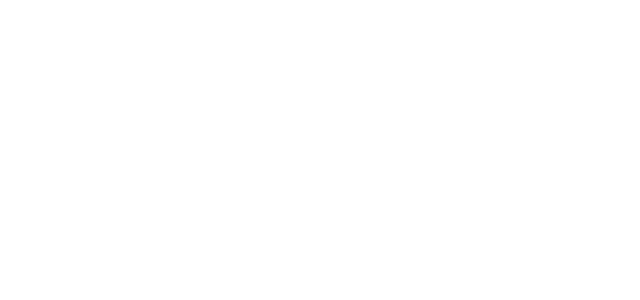
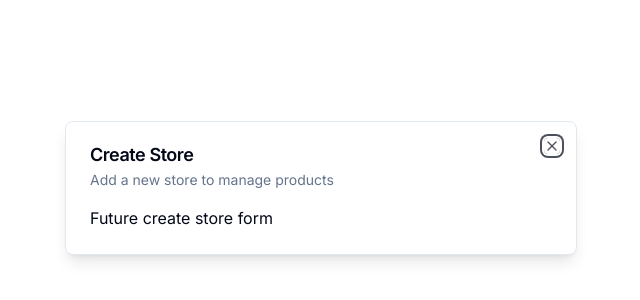
Before and after one commit to abdu11ahbaig/e-com-admin, a Next.js app: page / in a window 1280 px wide. Shown: the part 212-512 px from the top of the page, without its empty margins (319-959 px from the left). Built offline with nearby package versions, Linux system fonts and the light colour scheme.

Commit message:
develop modal UI to create store

```diff
--- a/app/(root)/page.tsx
+++ b/app/(root)/page.tsx
@@ -1,11 +1,21 @@
-import { UserButton } from "@clerk/nextjs"
+"use client";
 
-const setupPage= () => {
-  return (
-    <div className="p-4">
-      <UserButton afterSignOutUrl="/" />
-    </div>
-  );
-}
+import { useEffect } from "react";
+import { useParams } from "next/navigation";
 
-export default setupPage;
+import { useStoreModal } from "@/hooks/use-store-modal";
+
+const SetupPage = () => {
+  const onOpen = useStoreModal((state) => state.onOpen);
+  const isOpen = useStoreModal((state) => state.isOpen);
+
+  useEffect(() => {
+    if (!isOpen) {
+      onOpen();
+    }
+  }, [isOpen, onOpen]);
+
+  return null;
+};
+
+export default SetupPage;
--- a/app/layout.tsx
+++ b/app/layout.tsx
@@ -2,6 +2,7 @@
 import { Inter } from 'next/font/google'
 import './globals.css'
 import { ClerkProvider } from '@clerk/nextjs'
+import { ModalProvider } from '@/providers/modal-provider'
 
 const inter = Inter({ subsets: ['latin'] })
 
@@ -18,7 +19,10 @@
   return (
     <ClerkProvider>
     <html lang="en">
-      <body className={inter.className}>{children}</body>
+      <body className={inter.className}>
+        <ModalProvider/>
+        {children}
+      </body>
     </html>
     </ClerkProvider>
   )
--- /dev/null
+++ b/components/modals/store-modal.tsx
@@ -0,0 +1,19 @@
+"use client";
+
+import { useStoreModal } from "@/hooks/use-store-modal";
+import { Modal } from "../ui/modal";
+
+export const StoreModal = () => {
+  const storeModal = useStoreModal();
+
+
+  return(
+    <Modal title="Create Store"
+    description="Add a new store to manage products"
+    isOpen={storeModal.isOpen}
+    onClose={storeModal.onClose}>
+      Future create store form
+
+    </Modal>
+  )
+}
--- /dev/null
+++ b/components/ui/dialog.tsx
@@ -0,0 +1,122 @@
+"use client"
+
+import * as React from "react"
+import * as DialogPrimitive from "@radix-ui/react-dialog"
+import { X } from "lucide-react"
+
+import { cn } from "@/lib/utils"
+
+const Dialog = DialogPrimitive.Root
+
+const DialogTrigger = DialogPrimitive.Trigger
+
+const DialogPortal = DialogPrimitive.Portal
+
+const DialogClose = DialogPrimitive.Close
+
+const DialogOverlay = React.forwardRef<
+  React.ElementRef<typeof DialogPrimitive.Overlay>,
+  React.ComponentPropsWithoutRef<typeof DialogPrimitive.Overlay>
+>(({ className, ...props }, ref) => (
+  <DialogPrimitive.Overlay
+    ref={ref}
+    className={cn(
+      "fixed inset-0 z-50 bg-background/80 backdrop-blur-sm data-[state=open]:animate-in data-[state=closed]:animate-out data-[state=closed]:fade-out-0 data-[state=open]:fade-in-0",
+      className
+    )}
+    {...props}
+  />
+))
+DialogOverlay.displayName = DialogPrimitive.Overlay.displayName
+
+const DialogContent = React.forwardRef<
+  React.ElementRef<typeof DialogPrimitive.Content>,
+  React.ComponentPropsWithoutRef<typeof DialogPrimitive.Content>
+>(({ className, children, ...props }, ref) => (
+  <DialogPortal>
+    <DialogOverlay />
+    <DialogPrimitive.Content
+      ref={ref}
+      className={cn(
+        "fixed left-[50%] top-[50%] z-50 grid w-full max-w-lg translate-x-[-50%] translate-y-[-50%] gap-4 border bg-background p-6 shadow-lg duration-200 data-[state=open]:animate-in data-[state=closed]:animate-out data-[state=closed]:fade-out-0 data-[state=open]:fade-in-0 data-[state=closed]:zoom-out-95 data-[state=open]:zoom-in-95 data-[state=closed]:slide-out-to-left-1/2 data-[state=closed]:slide-out-to-top-[48%] data-[state=open]:slide-in-from-left-1/2 data-[state=open]:slide-in-from-top-[48%] sm:rounded-lg md:w-full",
+        className
+      )}
+      {...props}
+    >
+      {children}
+      <DialogPrimitive.Close className="absolute right-4 top-4 rounded-sm opacity-70 ring-offset-background transition-opacity hover:opacity-100 focus:outline-none focus:ring-2 focus:ring-ring focus:ring-offset-2 disabled:pointer-events-none data-[state=open]:bg-accent data-[state=open]:text-muted-foreground">
+        <X className="h-4 w-4" />
+        <span className="sr-only">Close</span>
+      </DialogPrimitive.Close>
+    </DialogPrimitive.Content>
+  </DialogPortal>
+))
+DialogContent.displayName = DialogPrimitive.Content.displayName
+
+const DialogHeader = ({
+  className,
+  ...props
+}: React.HTMLAttributes<HTMLDivElement>) => (
+  <div
+    className={cn(
+      "flex flex-col space-y-1.5 text-center sm:text-left",
+      className
+    )}
+    {...props}
+  />
+)
+DialogHeader.displayName = "DialogHeader"
+
+const DialogFooter = ({
+  className,
+  ...props
+}: React.HTMLAttributes<HTMLDivElement>) => (
+  <div
+    className={cn(
+      "flex flex-col-reverse sm:flex-row sm:justify-end sm:space-x-2",
+      className
+    )}
+    {...props}
+  />
+)
+DialogFooter.displayName = "DialogFooter"
+
+const DialogTitle = React.forwardRef<
+  React.ElementRef<typeof DialogPrimitive.Title>,
+  React.ComponentPropsWithoutRef<typeof DialogPrimitive.Title>
+>(({ className, ...props }, ref) => (
+  <DialogPrimitive.Title
+    ref={ref}
+    className={cn(
+      "text-lg font-semibold leading-none tracking-tight",
+      className
+    )}
+    {...props}
+  />
+))
+DialogTitle.displayName = DialogPrimitive.Title.displayName
+
+const DialogDescription = React.forwardRef<
+  React.ElementRef<typeof DialogPrimitive.Description>,
+  React.ComponentPropsWithoutRef<typeof DialogPrimitive.Description>
+>(({ className, ...props }, ref) => (
+  <DialogPrimitive.Description
+    ref={ref}
+    className={cn("text-sm text-muted-foreground", className)}
+    {...props}
+  />
+))
+DialogDescription.displayName = DialogPrimitive.Description.displayName
+
+export {
+  Dialog,
+  DialogPortal,
+  DialogOverlay,
+  DialogClose,
+  DialogTrigger,
+  DialogContent,
+  DialogHeader,
+  DialogFooter,
+  DialogTitle,
+  DialogDescription,
+}
--- /dev/null
+++ b/components/ui/modal.tsx
@@ -0,0 +1,42 @@
+"use client";
+
+import { Dialog, DialogContent, DialogDescription, DialogFooter, DialogHeader, DialogTitle } from "@/components/ui/dialog";
+import { Button } from "@/components/ui/button";
+
+interface ModalProps {
+  title: string;
+  description: string;
+  isOpen: boolean;
+  onClose: () => void;
+  children?: React.ReactNode;
+}
+
+export const Modal: React.FC<ModalProps> = ({
+  title,
+  description,
+  isOpen,
+  onClose,
+  children
+}) => {
+  const onChange = (open: boolean) => {
+    if (!open) {
+      onClose();
+    }
+  };
+
+  return (
+    <Dialog open={isOpen} onOpenChange={onChange}>
+      <DialogContent>
+        <DialogHeader>
+          <DialogTitle>{title}</DialogTitle>
+          <DialogDescription>
+            {description}
+          </DialogDescription>
+        </DialogHeader>
+        <div>
+          {children}
+        </div>
+      </DialogContent>
+    </Dialog>
+  );
+};
--- /dev/null
+++ b/hooks/use-store-modal.tsx
@@ -0,0 +1,15 @@
+
+
+import { create } from "zustand";
+
+interface useStoreModalStore {
+  isOpen: boolean;
+  onOpen: () => void;
+  onClose:  () => void;
+};
+
+export const useStoreModal = create<useStoreModalStore>((set) => ({
+  isOpen: false,
+  onOpen: () =>  set({isOpen: true}),
+  onClose: () => set({isOpen : false}),
+}));
--- a/package.json
+++ b/package.json
@@ -10,6 +10,7 @@
   },
   "dependencies": {
     "@clerk/nextjs": "^4.25.6",
+    "@radix-ui/react-dialog": "^1.0.5",
     "@radix-ui/react-slot": "^1.0.2",
     "class-variance-authority": "^0.7.0",
     "clsx": "^2.0.0",
@@ -18,7 +19,8 @@
     "react": "^18",
     "react-dom": "^18",
     "tailwind-merge": "^1.14.0",
-    "tailwindcss-animate": "^1.0.7"
+    "tailwindcss-animate": "^1.0.7",
+    "zustand": "^4.4.3"
   },
   "devDependencies": {
     "@types/node": "^20",
--- /dev/null
+++ b/providers/modal-provider.tsx
@@ -0,0 +1,23 @@
+"use client";
+
+import { useEffect, useState } from "react";
+
+import { StoreModal } from "@/components/modals/store-modal";
+
+export const ModalProvider = () => {
+  const [isMounted, setIsMounted] = useState(false);
+
+  useEffect(() => {
+    setIsMounted(true);
+  }, []);
+
+  if (!isMounted) {
+    return null;
+  }
+
+  return (
+    <>
+      <StoreModal />
+    </>
+  );
+}
```
Also changed, not shown: 1 other file (tests, documents, lock files or other folders).
